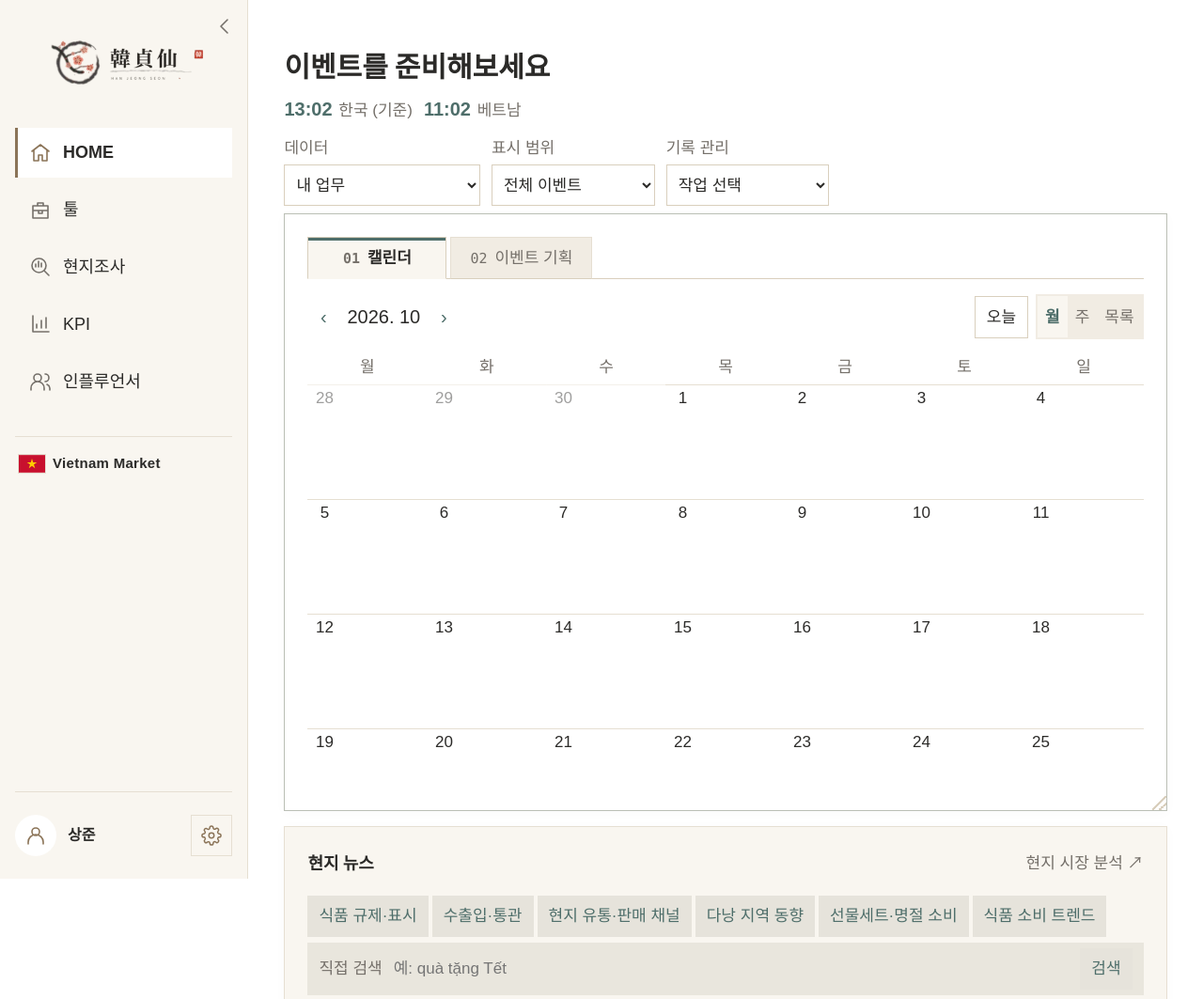
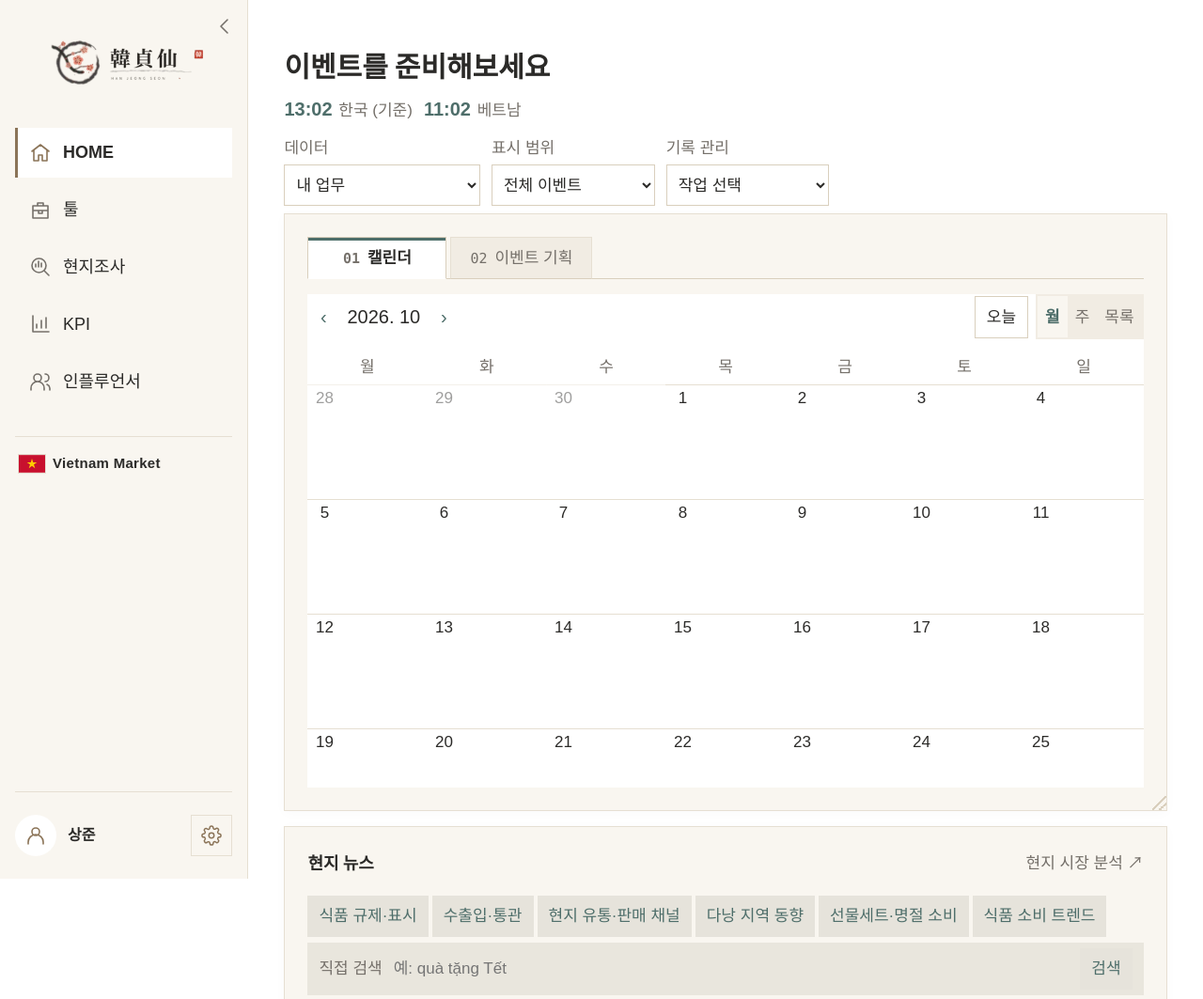
Before and after one commit to ihappy7725/hanjungsun-marketing-project-2nd, a Flask app: page /home/ in a window 1280 px wide. Shown: the top 1063 px of the page at 94% size. Run offline with Flask 3, Linux system fonts and the light colour scheme; data that the repository does not hold is empty; some web fonts are replaced.

Commit message:
fix: 캘린더 안쪽으로 흰색 배경 범위 제한
캘린더 본문과 선택된 캘린더 탭만 흰색으로 두고 바깥 상자는 기존 배경색으로 복원했다. 기존 기능 시험 16개를 통과했다.

```diff
--- a/home/static/css/home_main.css
+++ b/home/static/css/home_main.css
@@ -329,7 +329,9 @@
 .home-page .home-resizable { box-sizing: border-box; resize: both; overflow: auto; width: 100%; max-width: 100%; min-width: min(260px, 100%); min-height: 240px; }
 .home-page .home-resizable::-webkit-resizer { background: linear-gradient(135deg, transparent 45%, var(--line-strong) 45%, var(--line-strong) 55%, transparent 55%, transparent 70%, var(--line-strong) 70%, var(--line-strong) 80%, transparent 80%); }
 .home-page .home-main-column > .home-card { flex: 0 0 auto; }
-.home-page .home-mainpanel { height: clamp(560px, 68vh, 780px); max-height: none; min-height: 420px; background: var(--page-bg); border-color: color-mix(in srgb, var(--teal) 28%, var(--line)); }
+.home-page .home-mainpanel { height: clamp(560px, 68vh, 780px); max-height: none; min-height: 420px; background: var(--white); }
+.home-page #calendar-panel { background: var(--page-bg); }
+.home-page #tab-calendar[aria-selected="true"] { background: var(--page-bg); border-bottom-color: var(--page-bg); }
 .home-page .home-calendar-body { background: var(--page-bg); }
 .home-page .home-day.is-today { background: color-mix(in srgb, var(--teal) 5%, var(--page-bg)); }
 .home-page .home-resize-tools { display: flex; flex-wrap: wrap; align-items: center; gap: var(--space-4); }
```
